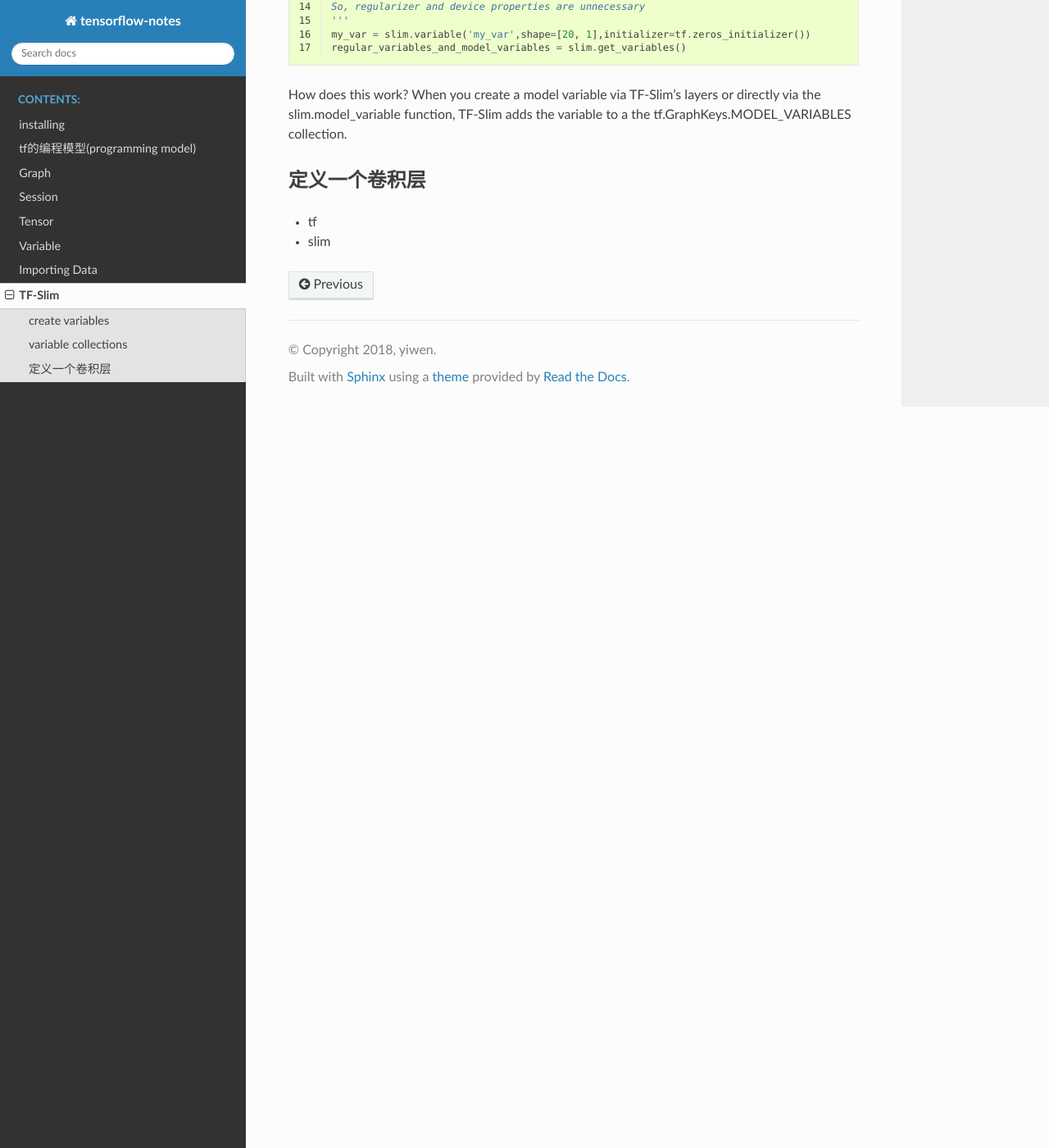
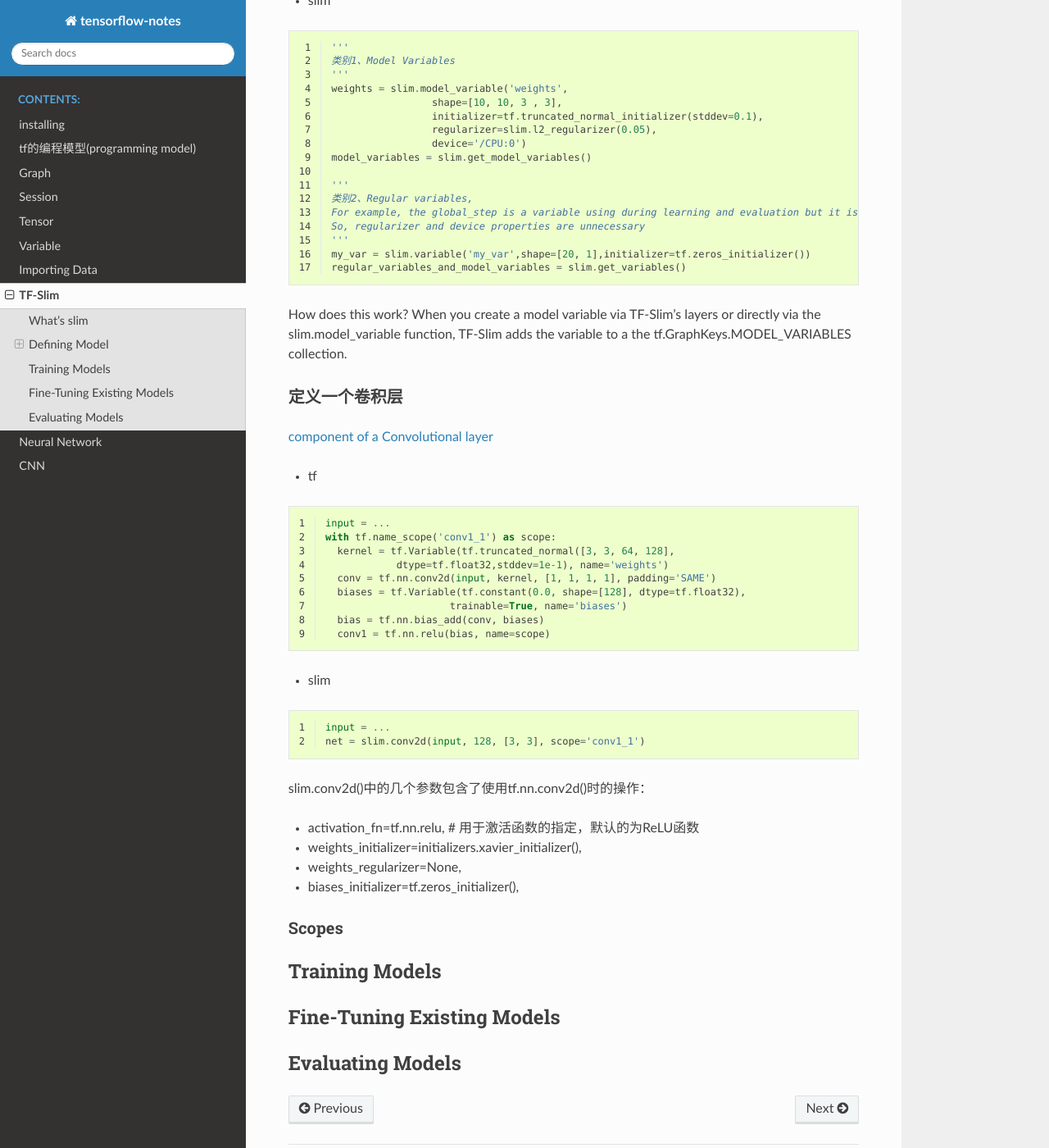
Before and after one commit to yiwenliu/tensorflow-notes, a Sphinx documentation site: the page built from source/tensorflow-slim.rst, in a window 1280 px wide and 1400 px high, scrolled down 1150 px. Shown: the whole window at 82% size. Built offline with Sphinx 7.4.7 and the Read the Docs theme 2.0.0, drawn with Linux system fonts in a browser that asks for light colours; some of the changed text lies outside the part shown.

Commit message:
20180115

```diff
--- a/source/index.rst
+++ b/source/index.rst
@@ -17,6 +17,8 @@
    variable
    importing_data
    tensorflow-slim
+   NN
+   CNN
 
 Indices and tables
 ==================
--- a/source/tensorflow-slim.rst
+++ b/source/tensorflow-slim.rst
@@ -1,8 +1,18 @@
 TF-Slim
 =========
+What's slim
+-------------
+`slim's main page on github <https://github.com/tensorflow/tensorflow/tree/master/tensorflow/contrib/slim>`_
+
+TF-Slim is a library that makes building, training and evaluation neural networks simple.
+
+TF-Slim is composed of several parts which were design to exist independently。这些component应该都分属于对模型的building, training and evaluation。
+
+Defining Model
+----------------
 
 create variables
-------------------
+^^^^^^^^^^^^^^^^^^^
 
 - tf
 
@@ -25,7 +35,7 @@
                            device='/CPU:0')
 
 variable collections
-----------------------
+^^^^^^^^^^^^^^^^^^^^^^
 
 - tf
 
@@ -67,7 +77,47 @@
 How does this work? When you create a model variable via TF-Slim's layers or directly via the slim.model_variable function, TF-Slim adds the variable to a the tf.GraphKeys.MODEL_VARIABLES collection.
 
 定义一个卷积层
---------------
+^^^^^^^^^^^^^^^^^^^
+:ref:`component of a Convolutional layer <component_of_a_convoluntional_layer>`
 
 - tf
+
+.. code-block:: python
+  :linenos:
+
+  input = ...
+  with tf.name_scope('conv1_1') as scope:
+    kernel = tf.Variable(tf.truncated_normal([3, 3, 64, 128],
+              dtype=tf.float32,stddev=1e-1), name='weights')
+    conv = tf.nn.conv2d(input, kernel, [1, 1, 1, 1], padding='SAME')
+    biases = tf.Variable(tf.constant(0.0, shape=[128], dtype=tf.float32),
+                       trainable=True, name='biases')
+    bias = tf.nn.bias_add(conv, biases)
+    conv1 = tf.nn.relu(bias, name=scope)
+
 - slim
+
+.. code-block:: python
+  :linenos:
+
+  input = ...
+  net = slim.conv2d(input, 128, [3, 3], scope='conv1_1')
+
+slim.conv2d()中的几个参数包含了使用tf.nn.conv2d()时的操作：
+
+- activation_fn=tf.nn.relu, # 用于激活函数的指定，默认的为ReLU函数
+- weights_initializer=initializers.xavier_initializer(),
+- weights_regularizer=None,
+- biases_initializer=tf.zeros_initializer(),
+
+Scopes
+^^^^^^^^
+
+Training Models
+-----------------
+
+Fine-Tuning Existing Models
+----------------------------
+
+Evaluating Models
+---------------------
```
Also changed, not shown: source/CNN.rst (added, +31 -0 lines), source/NN.rst (added, +11 -0 lines).
